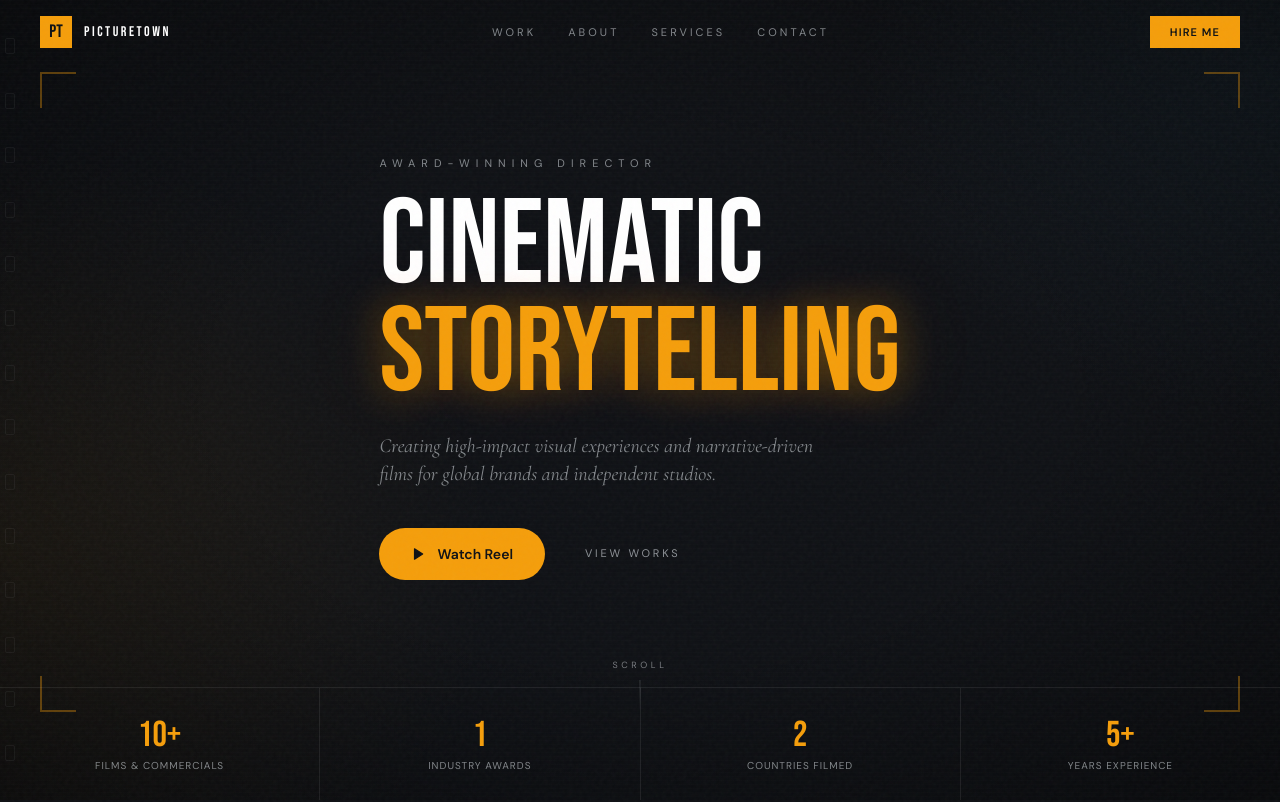
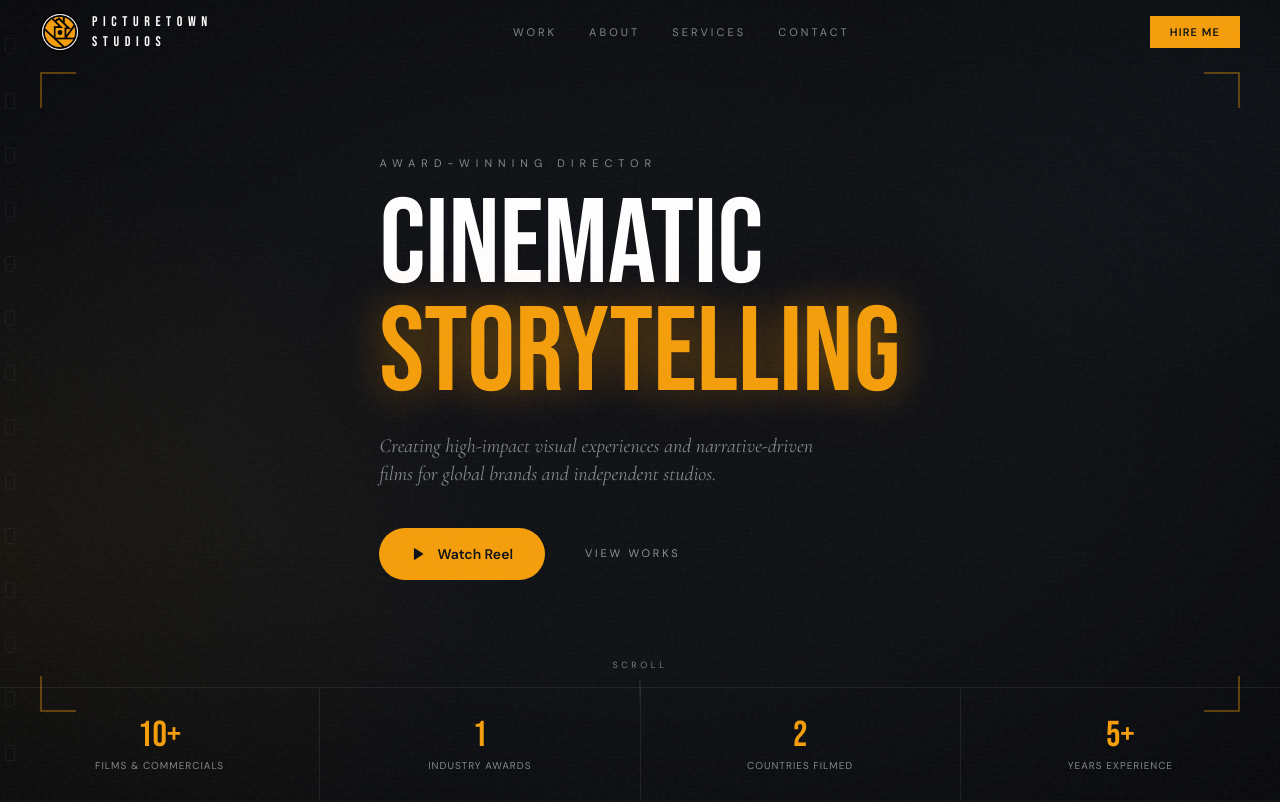
Before and after one commit to junojsx/picturetownstudios, a React (Vite) app: page / in a window 1280 px wide. Shown: the top 802 px of the page. Built offline with nearby package versions, Linux system fonts and the light colour scheme.

Commit message:
changing logos and updating UI

```diff
--- a/package.json
+++ b/package.json
@@ -11,7 +11,8 @@
   "dependencies": {
     "lucide-react": "^0.469.0",
     "react": "^18.3.1",
-    "react-dom": "^18.3.1"
+    "react-dom": "^18.3.1",
+    "resend": "^6.9.3"
   },
   "devDependencies": {
     "@vitejs/plugin-react": "^4.3.4",
--- a/src/components/Contact.jsx
+++ b/src/components/Contact.jsx
@@ -308,17 +308,17 @@ export default function Contact() {
       <div className="border-t border-white/[0.05] px-6 md:px-10 py-5">
         <div className="max-w-7xl mx-auto flex flex-col sm:flex-row items-center justify-between gap-3">
           <div className="flex items-center gap-2.5">
-            <div className="w-6 h-6 bg-brand-amber flex items-center justify-center">
-              <span className="font-display text-brand-black text-sm leading-none select-none">
-                PT
-              </span>
-            </div>
+            <img
+              src="/picturetown-mark.png"
+              alt="PictureTown Studios logo"
+              className="w-6 h-6 rounded-full object-contain"
+            />
             <span className="font-body text-brand-silver/55 text-xs">
               © 2026 PictureTown Studios. All rights reserved.
             </span>
           </div>
           <p className="font-body text-brand-silver/55 text-xs">
-            Alex Mercer — Director &amp; Writer — Los Angeles
+           Jeff Aquino — Director &amp; Writer — Los Angeles
           </p>
         </div>
       </div>
--- a/src/components/Navbar.jsx
+++ b/src/components/Navbar.jsx
@@ -36,14 +36,21 @@ export default function Navbar() {
         }`}
       >
         <div className="max-w-7xl mx-auto px-6 md:px-10 h-16 flex items-center justify-between">
-          {/* Logo */}
+          {/* Logo + wordmark */}
           <a href="#home" className="flex items-center gap-3 group">
-            <div className="w-8 h-8 bg-brand-amber flex items-center justify-center flex-shrink-0">
-              <span className="font-display text-brand-black text-lg leading-none select-none">PT</span>
+            <img
+              src="/picturetown-mark.png"
+              alt="PictureTown Studios logo"
+              className="h-10 w-10 rounded-full object-contain"
+            />
+            <div className="flex flex-col leading-none">
+              <span className="font-display text-white text-[11px] sm:text-xs md:text-sm tracking-[0.4em] uppercase">
+                PICTURETOWN
+              </span>
+              <span className="font-display text-white text-[11px] sm:text-xs md:text-sm tracking-[0.4em] uppercase">
+                STUDIOS
+              </span>
             </div>
-            <span className="font-display text-white tracking-[0.18em] text-sm hidden sm:block">
-              PICTURETOWN
-            </span>
           </a>
 
           {/* Desktop links */}
--- a/src/components/Projects.jsx
+++ b/src/components/Projects.jsx
@@ -322,7 +322,7 @@ function ProjectModal({ project, onClose }) {
                 {project.title}
               </h2>
               <p className="font-body text-brand-silver/60 text-xs mt-2">
-                Directed &amp; Produced by Alex Mercer &middot; {project.year}{" "}
+                Directed &amp; Produced by Jeff Aquino &middot; {project.year}{" "}
                 &middot; {project.category}
               </p>
             </div>
```
Also changed, not shown: public/picturetown-logo.png (added), public/picturetown-mark.png (added).
